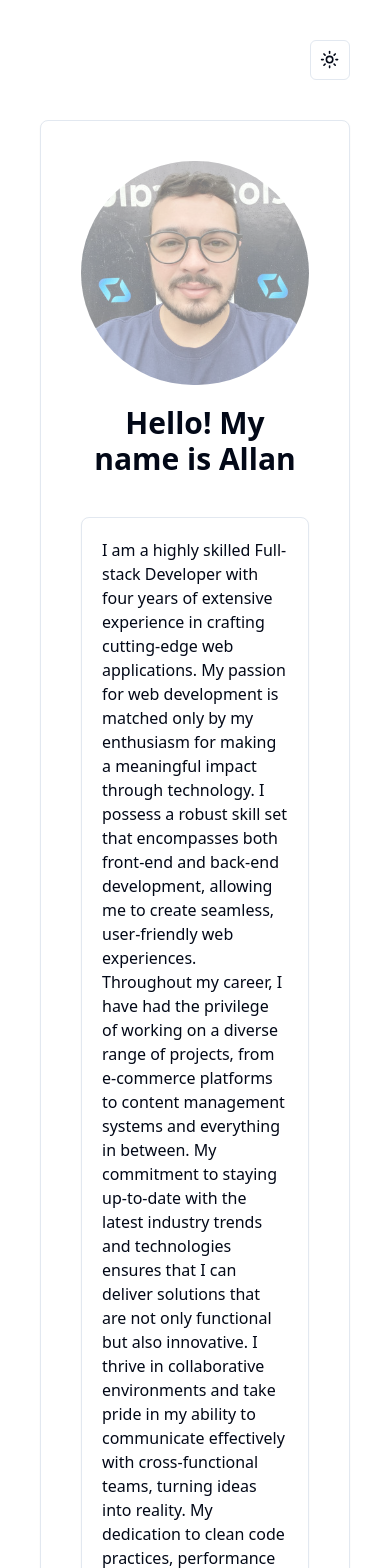
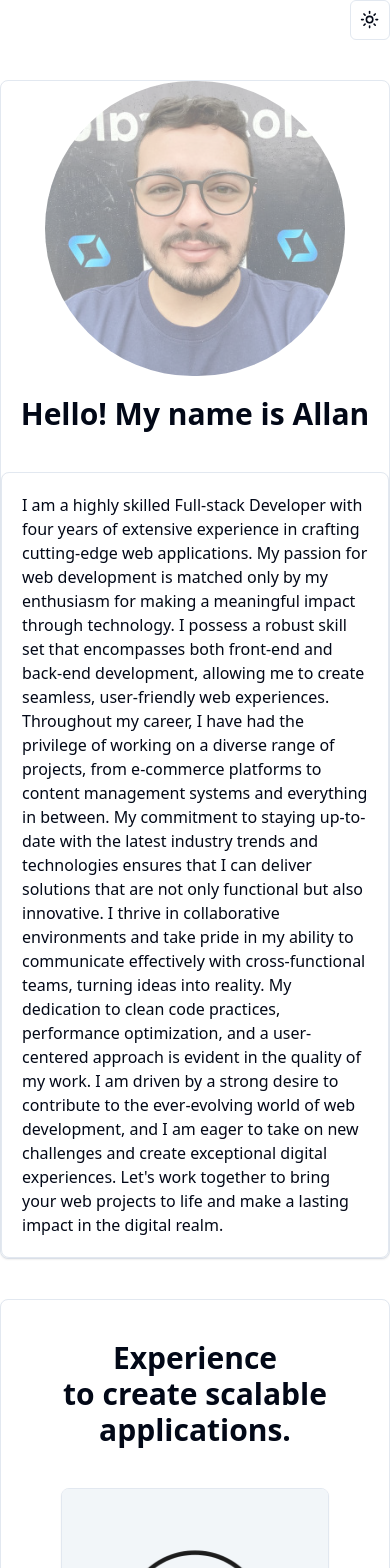
Before and after one commit to allan-batista-dev/allan-dev-portfolio, a Next.js app: page / in a window 390 px wide. Shown: the top 1568 px of the page. Built offline with nearby package versions, Linux system fonts and the light colour scheme.

Commit message:
new function

```diff
--- a/src/app/layout.tsx
+++ b/src/app/layout.tsx
@@ -18,7 +18,7 @@ export default function RootLayout({
   return (
     <html lang="en" suppressHydrationWarning>
       <head />
-      <body className='p-10'>
+      <body className='sm:p-5 md:p-10'>
         <ThemeProvider attribute="class" defaultTheme="system" enableSystem>
           {children}
         </ThemeProvider>
--- a/src/app/page.tsx
+++ b/src/app/page.tsx
@@ -121,7 +121,7 @@ export default function Home() {
           </div>
         </section>
         <section className="my-10">
-          <Card className="p-10">
+          <Card className="sm:p-5 md:p-10">
             <div className="flex justify-center mb-5">
               <Image
                 src={my}
@@ -134,8 +134,8 @@ export default function Home() {
             <h1 className="text-center mb-10 text-3xl font-extrabold">
               Hello! My name is Allan
             </h1>
-            <Card className="p-5">
-              <p>
+            <Card >
+              <p className="p-5">
                 I am a highly skilled Full-stack Developer with four years of extensive experience in crafting cutting-edge web applications. My passion for web development is matched only by my enthusiasm for making a meaningful impact through technology. I possess a robust skill set that encompasses both front-end and back-end development, allowing me to create seamless, user-friendly web experiences.
                 Throughout my career, I have had the privilege of working on a diverse range of projects, from e-commerce platforms to content management systems and everything in between. My commitment to staying up-to-date with the latest industry trends and technologies ensures that I can deliver solutions that are not only functional but also innovative.
 
```
